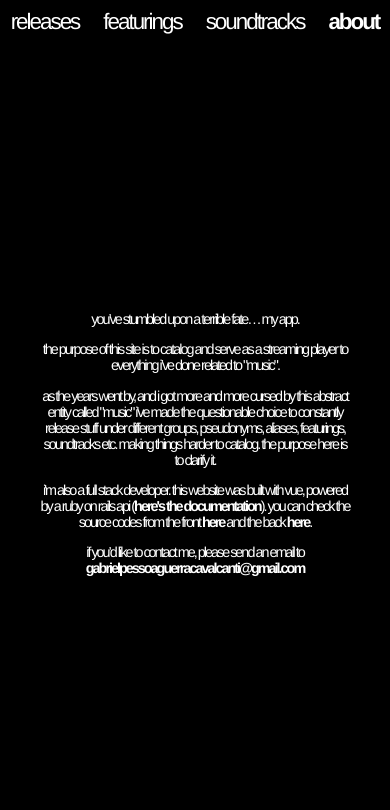
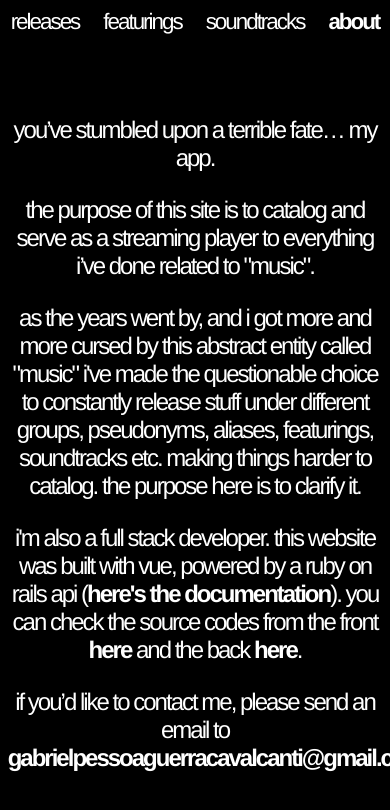
Before and after one commit to guerrinharj/gpgc-vue, a Vue app: page /about in a window 390 px wide. Shown: the top 810 px of the page. Built offline with nearby package versions, Linux system fonts and the light colour scheme.

Commit message:
about breakpoints font

```diff
--- a/src/pages/AboutPage.vue
+++ b/src/pages/AboutPage.vue
@@ -46,8 +46,8 @@
 
 @media (max-width: 500px) { /* Target small mobile devices */
     .about-page {
-        max-width: 80%; /* Take up 90% width */
-        font-size: 0.9rem; /* Smaller font size */
+        max-width: 78%;
+        font-size: 1.5rem;
     }
 }
 
```
